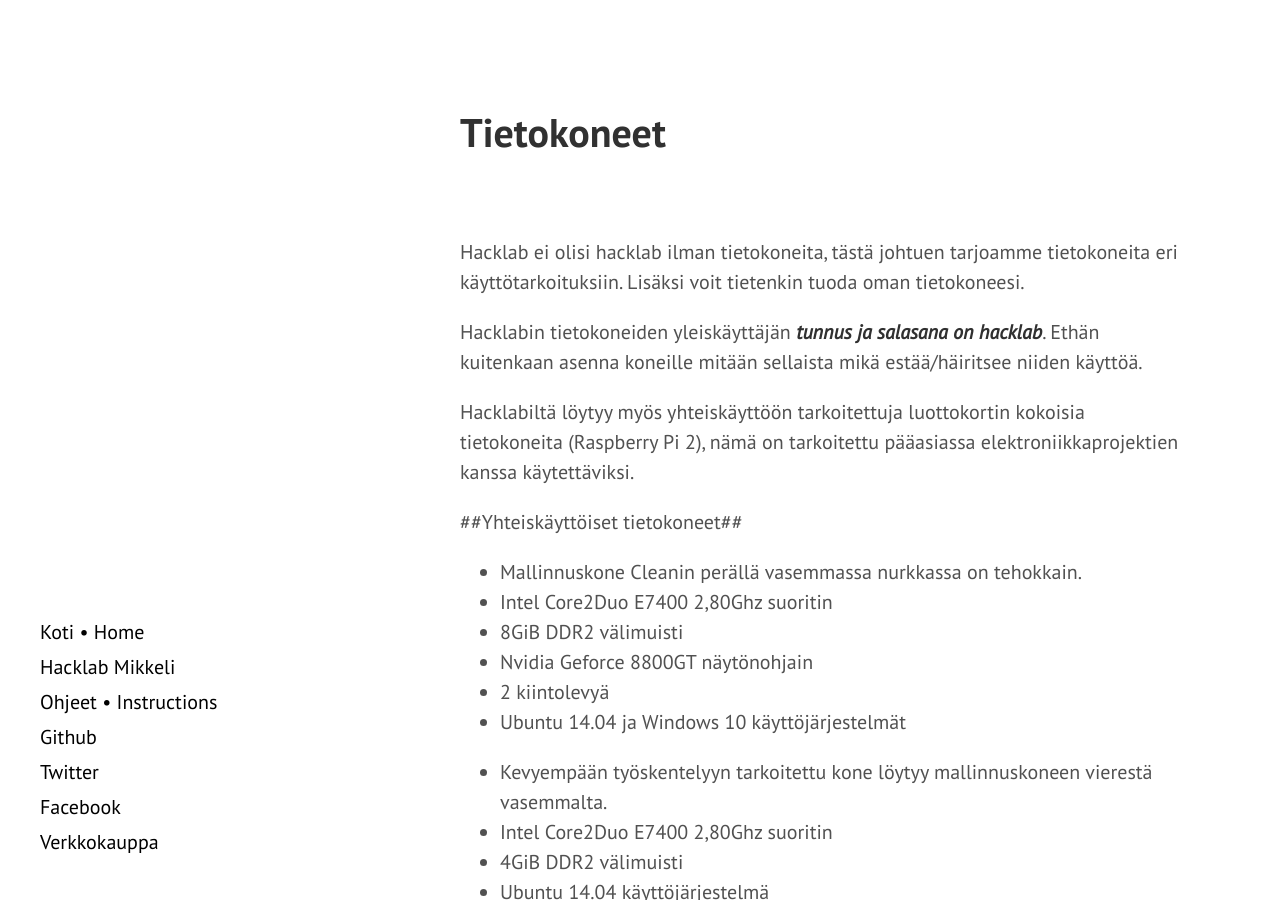
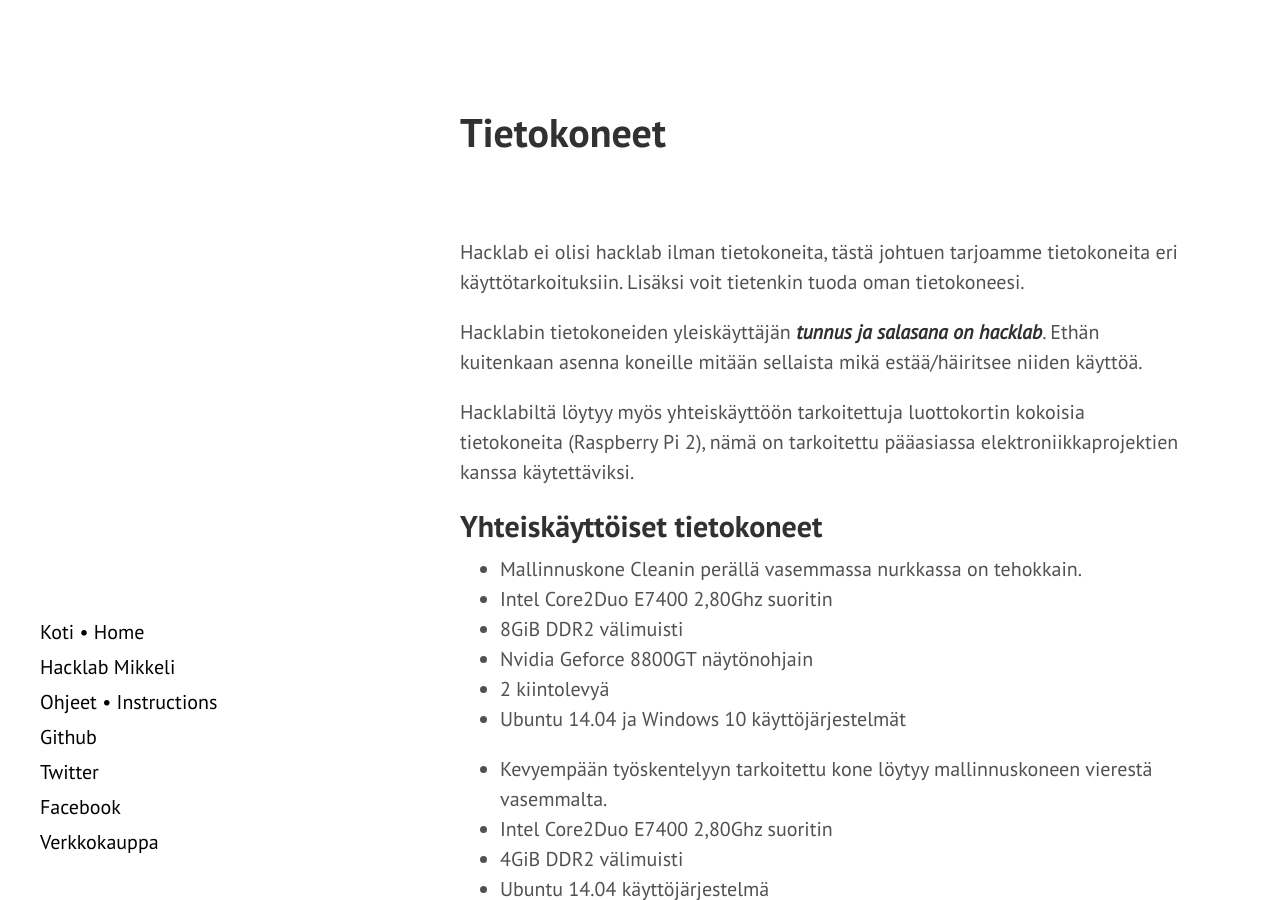
Before and after one commit to hacklabmikkeli/hacklabmikkeli.github.io, a Jekyll site: the page built from instructions/Tietokoneet.md, in a window 1280 px wide and 900 px high. Built offline with Jekyll 4.4.1, drawn with Linux system fonts in a browser that asks for light colours.

Commit message:
** Fixed title styles

```diff
--- a/instructions/Tietokoneet.md
+++ b/instructions/Tietokoneet.md
@@ -13,7 +13,8 @@ Hacklabin tietokoneiden yleiskäyttäjän ***tunnus ja salasana on hacklab***. E
 Hacklabiltä löytyy myös yhteiskäyttöön tarkoitettuja luottokortin kokoisia tietokoneita (Raspberry Pi 2), nämä on tarkoitettu pääasiassa elektroniikkaprojektien kanssa käytettäviksi.
 
 
-##Yhteiskäyttöiset tietokoneet##
+## Yhteiskäyttöiset tietokoneet
+
 * Mallinnuskone Cleanin perällä vasemmassa nurkkassa on tehokkain.
  * Intel Core2Duo E7400 2,80Ghz suoritin
  * 8GiB DDR2 välimuisti
```
